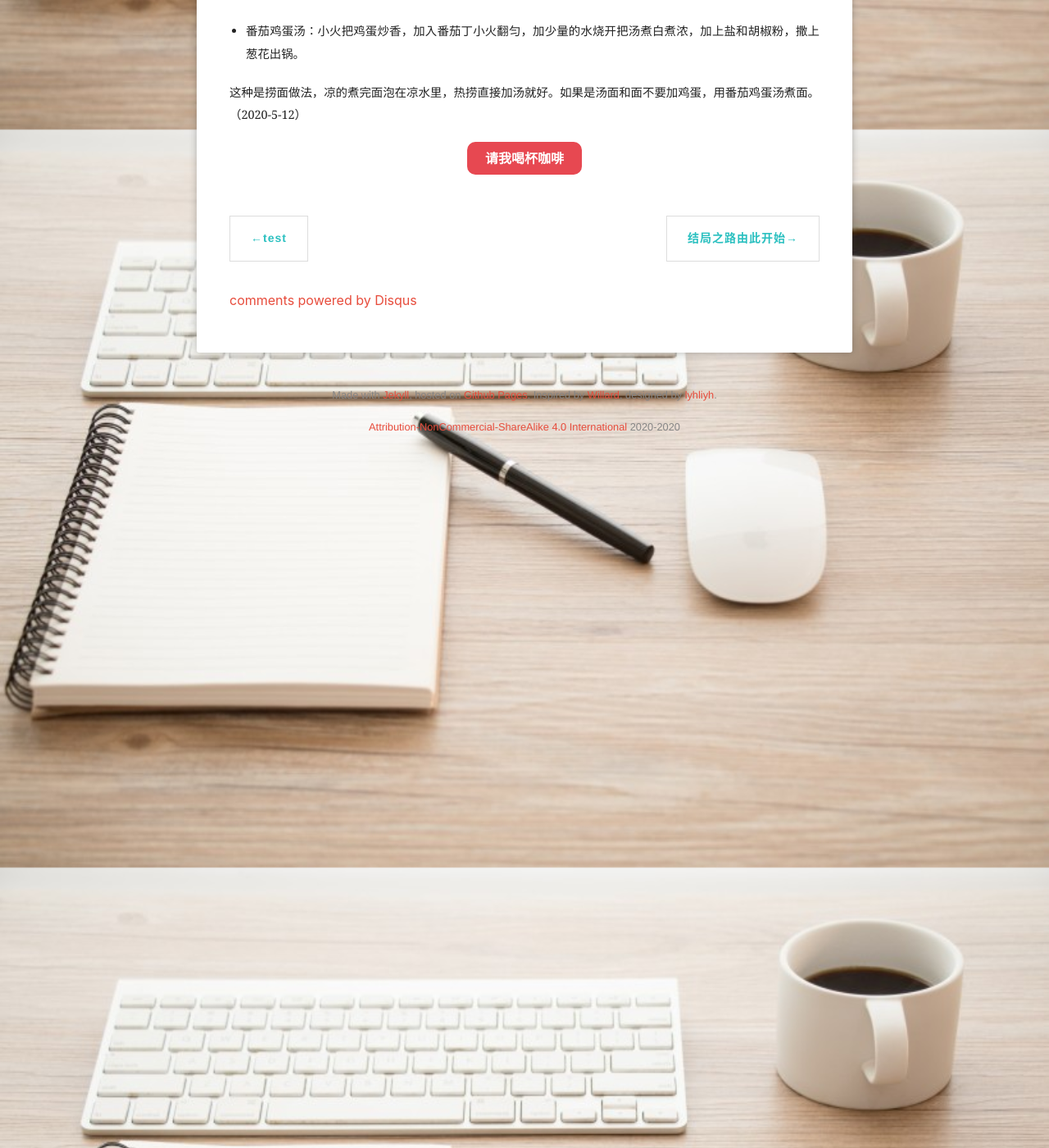
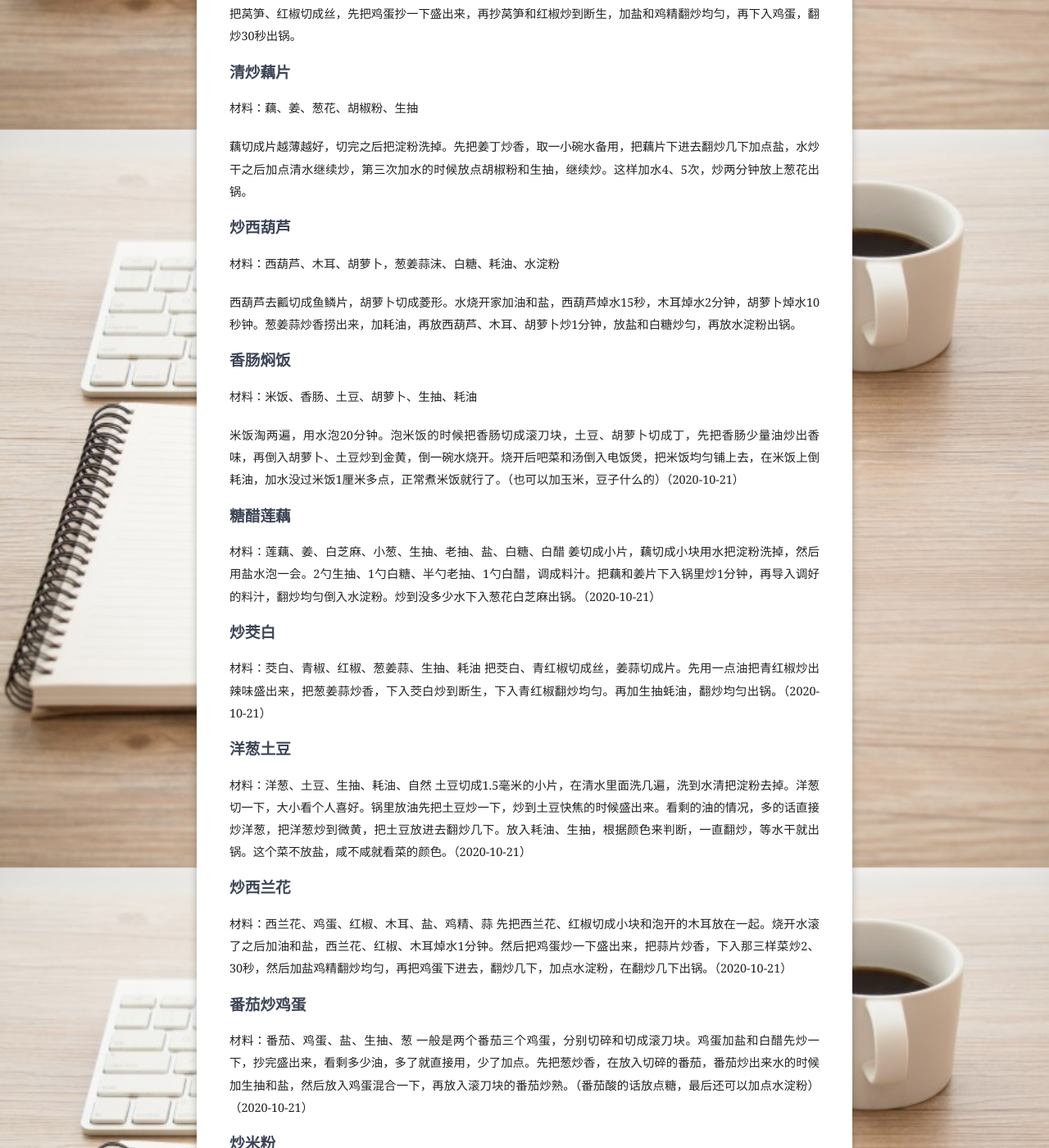
Before and after one commit to turver/lyhliyh.github.io, a Jekyll site: the page built from _posts/2020-5-12-cn-my-cookbook.md, in a window 1280 px wide and 1400 px high, scrolled down 742 px. Shown: the whole window at 82% size. Built offline with Jekyll 4.4.1, drawn with Linux system fonts in a browser that asks for light colours; nearby versions of some CDN libraries; comment, search, counter and statistics services are not loaded; some of the changed text lies outside the part shown.

Commit message:
update post

```diff
--- a/_posts/2020-5-12-cn-my-cookbook.md
+++ b/_posts/2020-5-12-cn-my-cookbook.md
@@ -5,7 +5,66 @@ categories: 菜谱
 tags: 菜谱
 language: cn
 ---
-> 自己做过的家常菜，记录一下，大厨养成记。
+> 做过的菜老是忘记，记一下
+>
+> 一种菜很多种做法，喜欢的人和物在变，做菜的口味也在变
+
+
+
+茄汁金针菇
+
+鱼香茄子
+
+红烧豆腐
+
+日本豆腐
+
+番茄白玉菇
+
+### 莴笋炒鸡蛋
+
+材料：莴笋、红椒、鸡蛋
+
+把莴笋、红椒切成丝，先把鸡蛋抄一下盛出来，再抄莴笋和红椒炒到断生，加盐和鸡精翻炒均匀，再下入鸡蛋，翻炒30秒出锅。
+
+### 清炒藕片
+
+材料：藕、姜、葱花、胡椒粉、生抽
+
+藕切成片越薄越好，切完之后把淀粉洗掉。先把姜丁炒香，取一小碗水备用，把藕片下进去翻炒几下加点盐，水炒干之后加点清水继续炒，第三次加水的时候放点胡椒粉和生抽，继续炒。这样加水4、5次，炒两分钟放上葱花出锅。
+
+### 炒西葫芦
+
+材料：西葫芦、木耳、胡萝卜，葱姜蒜沫、白糖、耗油、水淀粉
+
+西葫芦去瓤切成鱼鳞片，胡萝卜切成菱形。水烧开家加油和盐，西葫芦焯水15秒，木耳焯水2分钟，胡萝卜焯水10秒钟。葱姜蒜炒香捞出来，加耗油，再放西葫芦、木耳、胡萝卜炒1分钟，放盐和白糖炒匀，再放水淀粉出锅。
+
+### 香肠焖饭
+
+材料：米饭、香肠、土豆、胡萝卜、生抽、耗油
+
+米饭淘两遍，用水泡20分钟。泡米饭的时候把香肠切成滚刀块，土豆、胡萝卜切成丁，先把香肠少量油炒出香味，再倒入胡萝卜、土豆炒到金黄，倒一碗水烧开。烧开后吧菜和汤倒入电饭煲，把米饭均匀铺上去，在米饭上倒耗油，加水没过米饭1厘米多点，正常煮米饭就行了。（也可以加玉米，豆子什么的）（2020-10-21）
+
+### 糖醋莲藕
+
+材料：莲藕、姜、白芝麻、小葱、生抽、老抽、盐、白糖、白醋
+姜切成小片，藕切成小块用水把淀粉洗掉，然后用盐水泡一会。2勺生抽、1勺白糖、半勺老抽、1勺白醋，调成料汁。把藕和姜片下入锅里炒1分钟，再导入调好的料汁，翻炒均匀倒入水淀粉。炒到没多少水下入葱花白芝麻出锅。（2020-10-21）
+
+### 炒茭白
+材料：茭白、青椒、红椒、葱姜蒜、生抽、耗油
+把茭白、青红椒切成丝，姜蒜切成片。先用一点油把青红椒炒出辣味盛出来，把葱姜蒜炒香，下入茭白炒到断生，下入青红椒翻炒均匀。再加生抽蚝油，翻炒均匀出锅。（2020-10-21）
+
+### 洋葱土豆
+材料：洋葱、土豆、生抽、耗油、自然
+土豆切成1.5毫米的小片，在清水里面洗几遍，洗到水清把淀粉去掉。洋葱切一下，大小看个人喜好。锅里放油先把土豆炒一下，炒到土豆快焦的时候盛出来。看剩的油的情况，多的话直接炒洋葱，把洋葱炒到微黄，把土豆放进去翻炒几下。放入耗油、生抽，根据颜色来判断，一直翻炒，等水干就出锅。这个菜不放盐，咸不咸就看菜的颜色。（2020-10-21）
+
+### 炒西兰花
+材料：西兰花、鸡蛋、红椒、木耳、盐、鸡精、蒜
+先把西兰花、红椒切成小块和泡开的木耳放在一起。烧开水滚了之后加油和盐，西兰花、红椒、木耳焯水1分钟。然后把鸡蛋炒一下盛出来，把蒜片炒香，下入那三样菜炒2、30秒，然后加盐鸡精翻炒均匀，再把鸡蛋下进去，翻炒几下，加点水淀粉，在翻炒几下出锅。（2020-10-21）
+
+### 番茄炒鸡蛋
+材料：番茄、鸡蛋、盐、生抽、葱
+一般是两个番茄三个鸡蛋，分别切碎和切成滚刀块。鸡蛋加盐和白醋先炒一下，抄完盛出来，看剩多少油，多了就直接用，少了加点。先把葱炒香，在放入切碎的番茄，番茄炒出来水的时候加生抽和盐，然后放入鸡蛋混合一下，再放入滚刀块的番茄炒熟。（番茄酸的话放点糖，最后还可以加点水淀粉）（2020-10-21）
 
 ### 炒米粉
 材料：米粉、青菜（随意）、鸡蛋、小葱、生抽
```
